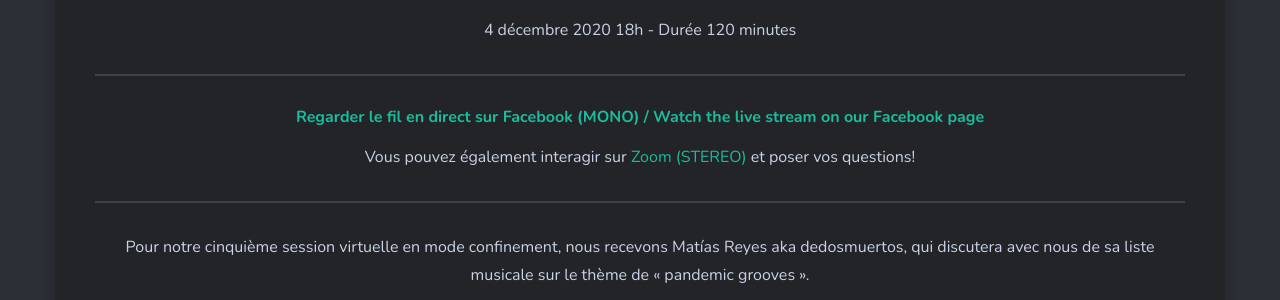
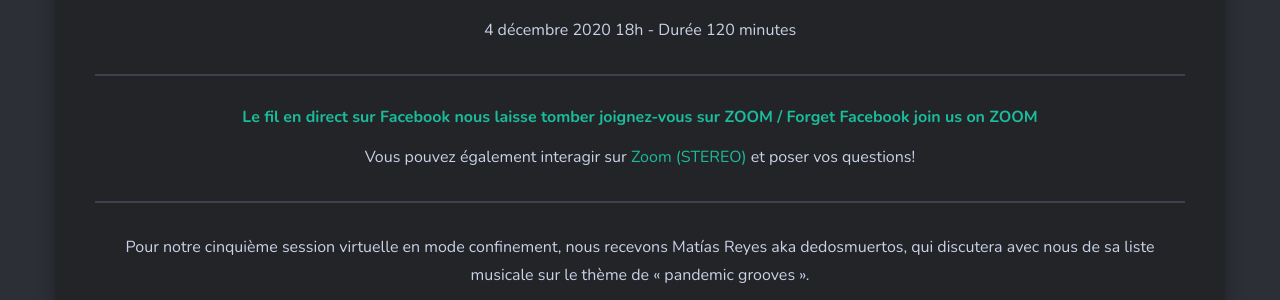
Before and after one commit to sessions-marteau/sessions-marteau-2.github.io, a Jekyll site: the page built from _pages/live.md, in a window 1280 px wide. Shown: the part 238-538 px from the top of the page. Built offline with Jekyll 4.4.1, drawn with Linux system fonts in a browser that asks for light colours; nearby versions of some CDN libraries.

Commit message:
Update live.md
removed the FB link

```diff
--- a/_pages/live.md
+++ b/_pages/live.md
@@ -11,7 +11,7 @@ tag: live, en direct
 <hr>
   <center>
 
-    <h6><a href="https://www.facebook.com/sessionsmarteau/"> Regarder le fil en direct sur Facebook (MONO) / Watch the live stream on our Facebook page</a></h6>
+    <h6> <a href="https://sessionsmarteau.com/session-virtuelle"> Le fil en direct sur Facebook nous laisse tomber joignez-vous sur ZOOM / Forget Facebook join us on ZOOM</a></h6>
 <center> Vous pouvez également interagir sur <a href="https://sessionsmarteau.com/session-virtuelle"> Zoom (STEREO) </a> et poser vos questions!
 
 <div class="fb-comments" data-href="https://sessionsmarteau.com/live/" data-colorscheme="dark" data-numposts="1" data-width=""></div>
```
